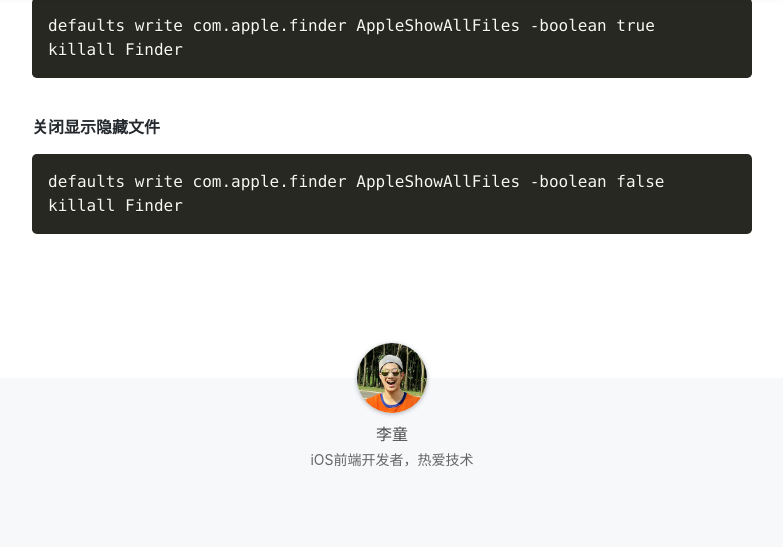
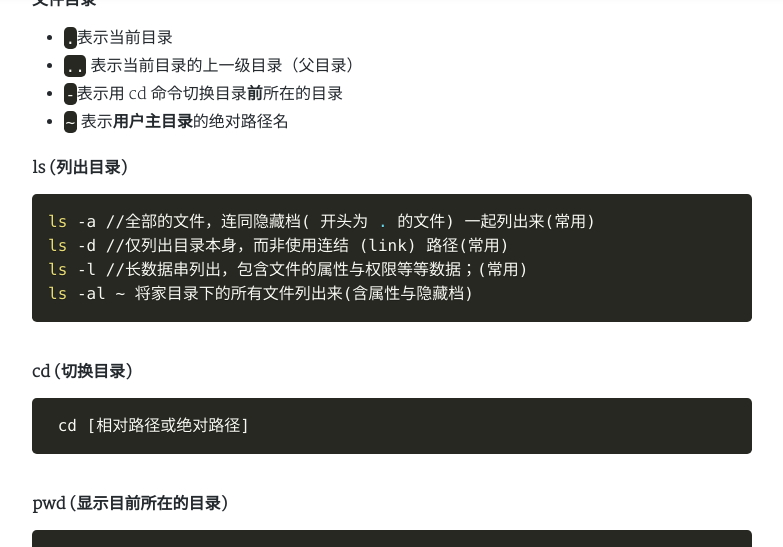
Before and after one commit to litong1993/litong1993.github.com, a Jekyll site: the page built from _posts/教程/2019-11-23-Linux 命令.md, in a window 1280 px wide and 1400 px high, scrolled down 923 px. Shown: the top 547 px of the window, without its empty margins (248-1031 px from the left). Built offline with Jekyll 4.4.1, drawn with Linux system fonts in a browser that asks for light colours; nearby versions of some CDN libraries; a style sheet for code colours, icons or effects is not loaded; some of the changed text lies outside the part shown; grey boxes are pictures that could not be loaded.

Commit message:
Update 2019-11-23-Linux 命令.md

````diff
--- a/_posts/教程/2019-11-23-Linux 命令.md
+++ b/_posts/教程/2019-11-23-Linux 命令.md
@@ -7,33 +7,133 @@ cover: 'http://on2171g4d.bkt.clouddn.com/jekyll-banner.png'
 tags: 教程
 ---
 
-#### Linux 向文件末尾追加命令
-
-```
-//echo后边用单引号包围要添加的内容
-echo 'add content'>>/home/data/test.sh
-注意：>> 是追加
-```
-
-```
-echo 'add content'>/home/data/test.sh
-注意：> 是删除原有内容，添加
-```
-
 ####参考链接
 
 [Linux 向文件末尾追加命令](https://blog.csdn.net/chenze666/article/details/72964904)
 
 #### Mac显示隐藏文件
 
-```
+```shell
 defaults write com.apple.finder AppleShowAllFiles -boolean true
 killall Finder
 ```
 
 #### 关闭显示隐藏文件
 
-```
+```shell
 defaults write com.apple.finder AppleShowAllFiles -boolean false
 killall Finder
 ```
+
+#### 文件目录
+
+- `.`表示当前目录
+- `..` 表示当前目录的上一级目录（父目录）
+- `-`表示用 cd 命令切换目录**前**所在的目录
+- `~` 表示**用户主目录**的绝对路径名
+
+#### ls (列出目录)
+
+```bash
+ls -a //全部的文件，连同隐藏档( 开头为 . 的文件) 一起列出来(常用)
+ls -d //仅列出目录本身，而非使用连结 (link) 路径(常用)
+ls -l //长数据串列出，包含文件的属性与权限等等数据；(常用)
+ls -al ~ 将家目录下的所有文件列出来(含属性与隐藏档)
+```
+
+#### cd (切换目录)
+
+```shell
+ cd [相对路径或绝对路径]
+```
+
+#### pwd (显示目前所在的目录)
+
+```shell
+pwd //显示目前所在的目录
+pwd -P //显示出确实的路径，而非使用连结 (link) 路径。
+```
+
+#### mkdir (创建新目录)
+
+```shell
+mkdir -m 711 [相对路径或绝对路径] //配置文件的权限,创建权限为 rwx--x--x 的目录
+mkdir -p test1/test2/test3/test4 //帮助你直接将所需要的目录(包含上一级目录)
+```
+
+#### rmdir (删除空的目录)
+
+```shell
+rmdir 目录名称 //删除空的目录
+rmdir -p 目录名称 //连同上一级『空的』目录也一起删除
+```
+
+#### rm (移除文件或目录)
+
+```shell
+rm [-fir] 文件或目录
+选项与参数：
+-f ：就是 force 的意思，忽略不存在的文件，不会出现警告信息；
+-i ：互动模式，在删除前会询问使用者是否动作
+-r ：递归删除啊！最常用在目录的删除了！这是非常危险的选项！！！
+```
+
+#### cp (复制文件或目录)
+
+```shell
+cp [-adfilprsu] 来源档(source) 目标档(destination)
+cp [options] source1 source2 source3 .... directory
+选项与参数：
+
+-a：相当於 -pdr 的意思，至於 pdr 请参考下列说明；(常用)
+
+-d：若来源档为连结档的属性(link file)，则复制连结档属性而非文件本身；
+
+-f：为强制(force)的意思，若目标文件已经存在且无法开启，则移除后再尝试一次；
+
+-i：若目标档(destination)已经存在时，在覆盖时会先询问动作的进行(常用)
+
+-l：进行硬式连结(hard link)的连结档创建，而非复制文件本身；
+
+-p：连同文件的属性一起复制过去，而非使用默认属性(备份常用)；
+
+-r：递归持续复制，用於目录的复制行为；(常用)
+
+-s：复制成为符号连结档 (symbolic link)，亦即『捷径』文件；
+
+-u：若 destination 比 source 旧才升级 destination ！
+```
+
+#### mv (移动文件与目录，或修改名称)
+
+```shell
+mv [-fiu] source destination
+mv [options] source1 source2 source3 .... directory
+选项与参数：
+
+-f ：force 强制的意思，如果目标文件已经存在，不会询问而直接覆盖；
+-i ：若目标文件 (destination) 已经存在时，就会询问是否覆盖！
+-u ：若目标文件已经存在，且 source 比较新，才会升级 (update)
+```
+
+#### Linux 文件内容查看
+
+- cat 由第一行开始显示文件内容
+- tac 从最后一行开始显示，可以看出 tac 是 cat 的倒著写！
+- nl  显示的时候，顺道输出行号！
+- more 一页一页的显示文件内容
+- less 与 more 类似，但是比 more 更好的是，他可以往前翻页！
+- head 只看头几行
+- tail 只看尾巴几行
+
+#### Linux 向文件末尾追加命令
+
+```shell
+//echo后边用单引号包围要添加的内容
+echo 'add content'>> /home/data/test.sh //追加
+echo 'add content'> /home/data/test.sh //覆盖
+```
+
+
+
+####
````
